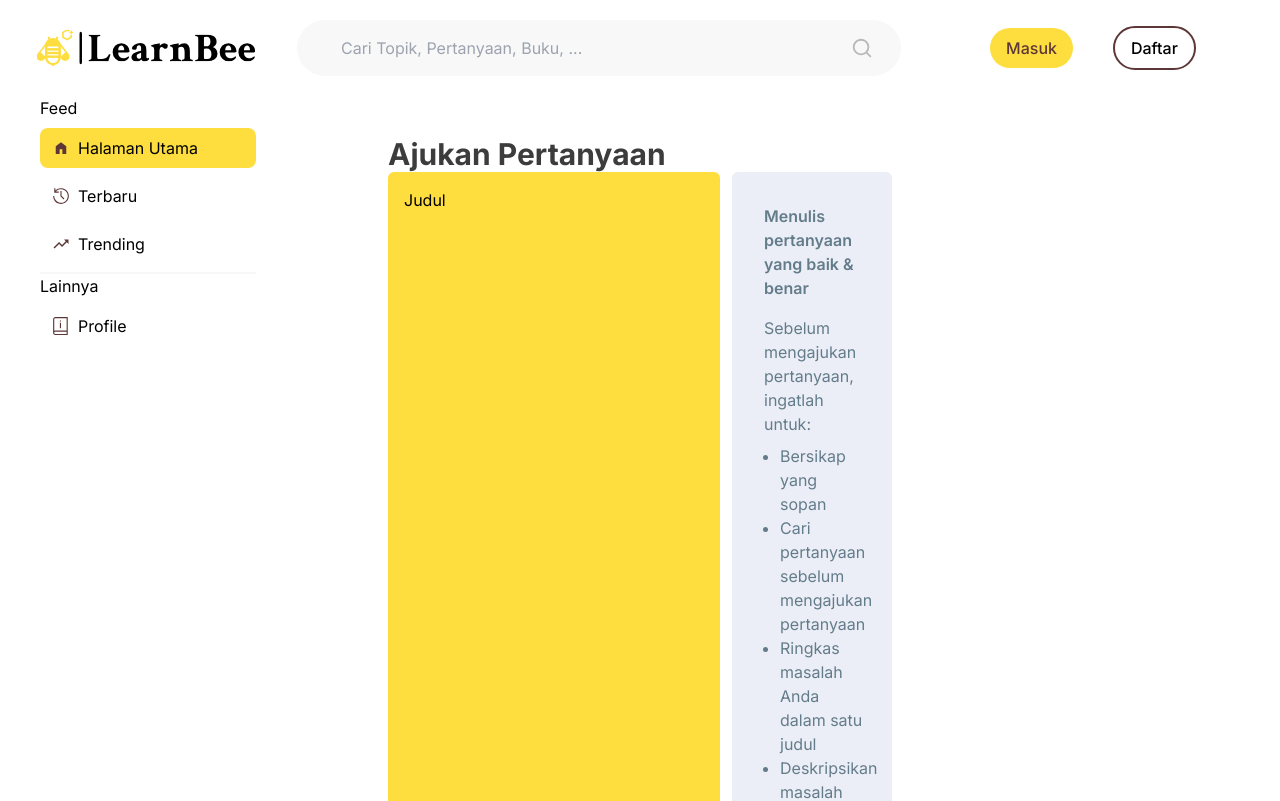
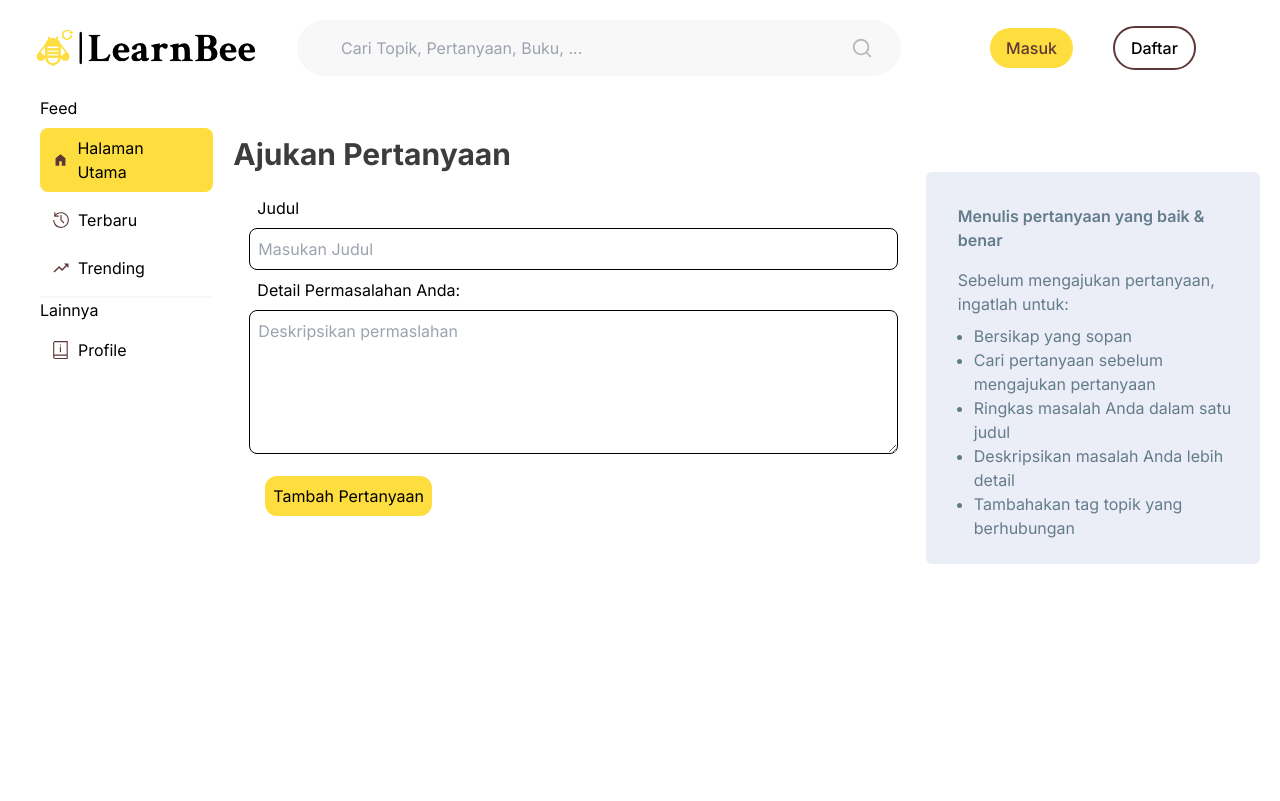
Before and after one commit to sallyliviakosasih/learnbee-appv01, a Next.js app: page /pertanyaan in a window 1280 px wide. Shown: the top 801 px of the page. Built offline with nearby package versions, Linux system fonts and the light colour scheme.

Commit message:
Commit Changes

```diff
--- /dev/null
+++ b/src/app/api/auth/[...nextauth].js
@@ -0,0 +1,25 @@
+import NextAuth from 'next-auth';
+import  CredentialsProvider from 'next-auth/providers/credentials';
+export const authOptions = {
+    providers: [
+        CredentialsProvider({
+            name: "Credentials",
+            credentials: {
+                username: { label: "username", type: "text"},
+                password: { label: "Password", type: "password"}
+            },
+            async authorize(credentials, req) {
+                // Add logic here to look up the user from the credentials supplied
+                const user = { id: "1", name: "J Smith", email: "jsmith@example.com" }
+                if (user) {
+                return user
+                } else {
+
+                        return null
+                }
+            }
+        })
+    ]
+}
+
+export default NextAuth(authOptions);
--- /dev/null
+++ b/src/app/api/session/route.js
@@ -0,0 +1,7 @@
+"use client"
+import { useState, useEffect } from "react";
+export function setSession(id, isLogged) {
+    const setIdSession = id;
+    const setIsLoggedSession = isLogged
+    return [idSession, isLoggedSession];
+}
--- a/src/app/api/signin/route.js
+++ b/src/app/api/signin/route.js
@@ -1,11 +1,20 @@
 import { NextResponse } from "next/server";
 import prisma from "../../../../lib/prisma";
+import * as bcrypt from 'bcrypt';
 
-export async function GET(request) {
+export async function POST(request) {
     const res = await request.json();
     const {inputLoginEmail, inputLoginPassword} = res;
-    const result = await prisma.user.findMany({
-        where: {email: inputLoginEmail}
-    })
-    return NextResponse.json(request);
+     const result = await prisma.user.findUnique({
+         where: {email: inputLoginEmail}
+     })
+     console.log(result.password);
+    if(result) {
+        const isPasswordVerified = await bcrypt.compare(inputLoginPassword, result.password);
+        if(isPasswordVerified) {
+            return new NextResponse({result});
+        }
+    }
+    return NextResponse.error();
+
 }
--- a/src/app/layout.js
+++ b/src/app/layout.js
@@ -2,6 +2,7 @@ import { Inter } from 'next/font/google'
 import './globals.css'
 import Header from '@/components/Header'
 import Navigation from '../components/Navigation'
+
 
 const inter = Inter({ subsets: ['latin'] })
 
@@ -9,7 +10,6 @@ export const metadata = {
   title: 'Learn Bee',
   description: 'Generated by create next app',
 }
-
 export default function RootLayout({ children }) {
   return (
     <html lang="en">
@@ -18,9 +18,9 @@ export default function RootLayout({ children }) {
           isLogged={false}
         />
         <main>
-          <div className='grid grid-cols-5'>
+          <div className='grid grid-cols-6'>
             <Navigation/>
-            <div className='px-5 col-span-3'>{children}</div>
+            <div className='px-5 col-span-5'>{children}</div>
           </div>
         </main>
       </body>
--- a/src/app/page.jsx
+++ b/src/app/page.jsx
@@ -20,7 +20,7 @@ export default async function Home() {
     <>
       <div className='flex px-6 py-5 bg-cover relative items-center' style={{backgroundImage: 'url(background/bg1.png)'}}>
         <h1 className='text-white font-semibold text-xl'>Kesulitan mengerjakan tugas?</h1>
-        <a href='#' className='flex absolute right-0 mx-10 px-4 py-2 bg-primary-yellow rounded-full'>
+        <a href='/pertanyaan' className='flex absolute right-0 mx-10 px-4 py-2 bg-primary-yellow rounded-full'>
         <Image
             src={'/icons/addQuestionIcon.svg'}
             alt='Ikon Tambah Pertanyaan'
--- a/src/app/pertanyaan/page.js
+++ b/src/app/pertanyaan/page.jsx
@@ -3,13 +3,17 @@ import React from 'react'
 function page() {
   return (
     <div>
-        <div class="container px-28 my-10">
+        <div class="container my-10">
             <h1 class="text-text-color text-3xl font-bold">Ajukan Pertanyaan</h1>
             <div class="grid grid-cols-3 grid-rows-3 gap-3">
+                <div className="p-4 rounded-md row-span-3 col-span-2">
+                  <p className="text-black m-2">Judul</p>
+                  <input type='text' className='w-full p-2 border border-black rounded-lg' placeholder='Masukan Judul'></input>
+                  <p className='text-black m-2'>Detail Permasalahan Anda:</p>
+                  <textarea placeholder='Deskripsikan permaslahan' className='w-full h-36 border border-black p-2 rounded-lg'></textarea>
+                  <button className='m-4 rounded-xl bg-primary-yellow p-2' >Tambah Pertanyaan</button>
+                </div>
 
-                <div class="bg-primary-yellow p-4 rounded-md row-span-3 col-span-2">
-                  <p class="text-black">Judul</p>
-                </div>
 
                 <div class="bg-[#eceef7] p-6 rounded-md ">
                     <div class="text-[#637c8a]">
--- a/src/components/Loginform.jsx
+++ b/src/components/Loginform.jsx
@@ -1,6 +1,7 @@
 import React, { useState } from 'react'
 import Image from "next/image";
 import prisma from '../../lib/prisma';
+import { setSession } from '@/app/api/session/route';
 
 function Loginform({formAction}) {
   const [inputLoginEmail, setInputLoginEmail] = useState('');
@@ -11,13 +12,19 @@ function Loginform({formAction}) {
   const handleSubmitLogin = async () => {
     try{
       const response = await fetch('/api/signin', {
-        method:  "GET",
+        method:  "POST",
         headers:{
           'Content-Type': 'application/json',
         },
-        body: JSON.stringify({inputLoginEmail, inputLoginPassword})
+        body: JSON.stringify({inputLoginEmail, inputLoginPassword}),
       })
-      {console.log(response)};
+      if(response.status == 200) {
+        alert("Berhasil Login");
+        setSession("01", true);
+
+      } else {
+        alert("Gagal Login, Mohon periksa kembali Email dan password anda")
+      }
     } catch(err){console.log(err)};
   }
 
```
Also changed, not shown: src/app/api/auth/router.js (added).
